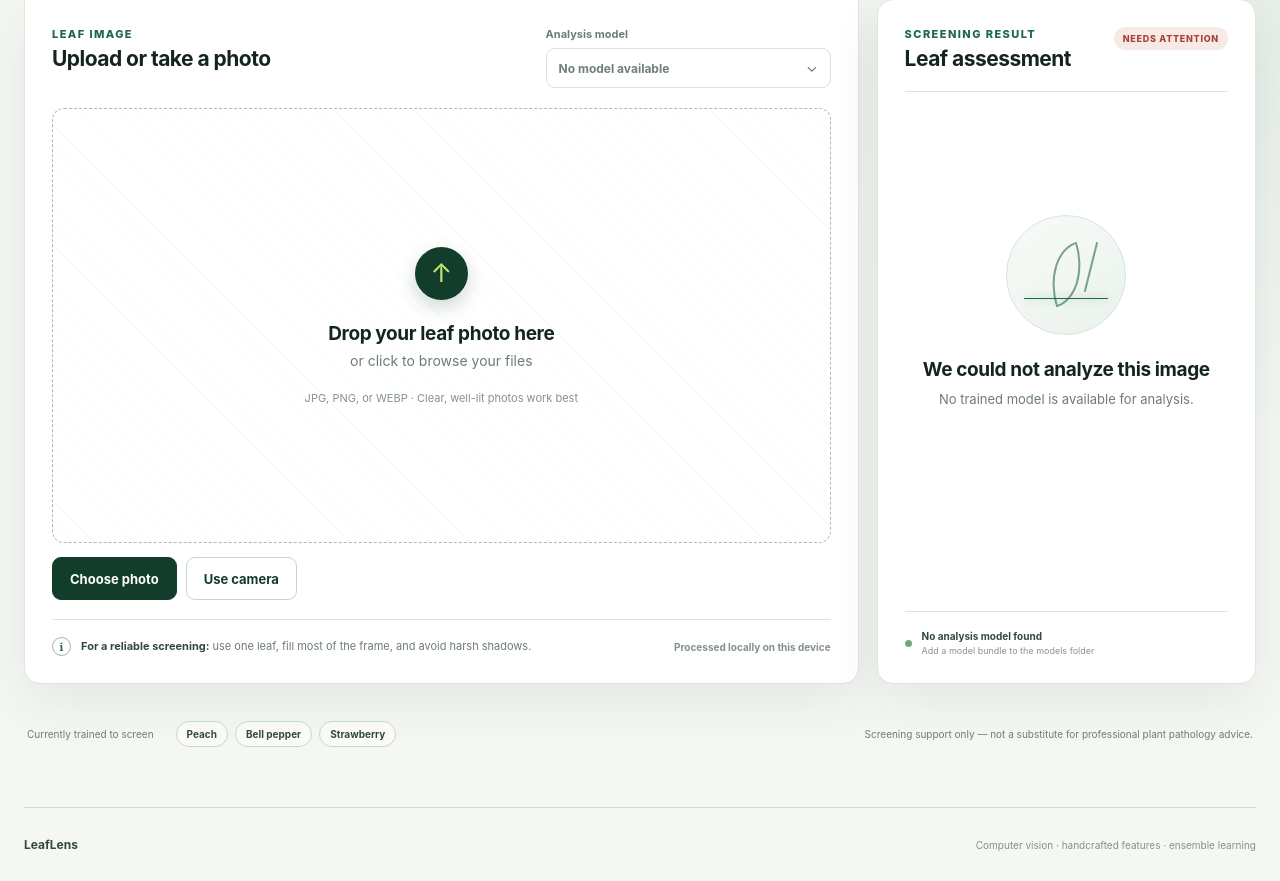
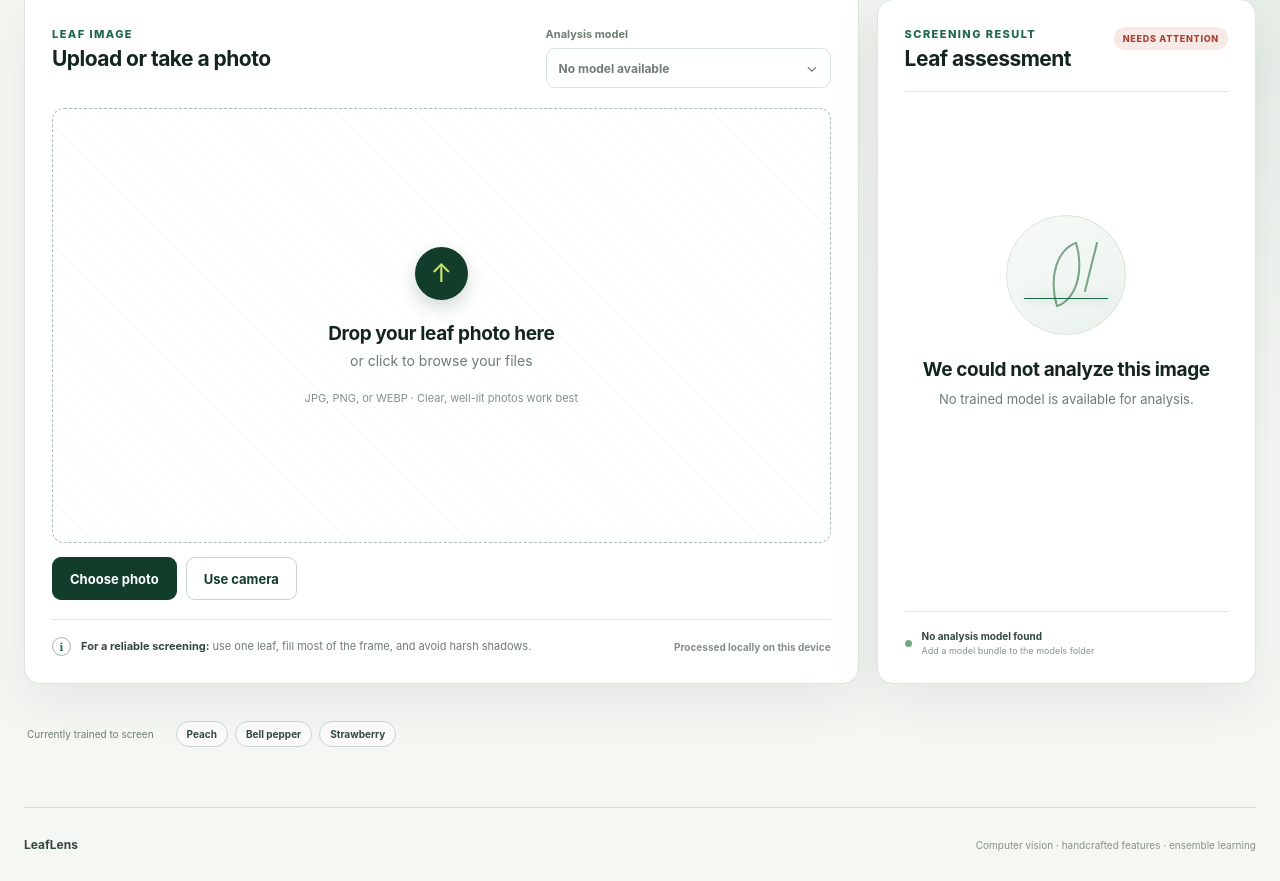
Before and after one commit to LecyLecy/plant-leaf-disease-classifier, a Flask app: page / in a window 1280 px wide. Shown: the part 436-1317 px from the top of the page. Run offline with Flask 3, Linux system fonts and the light colour scheme; data that the repository does not hold is empty.

Commit message:
Polish LeafLens branding and portfolio README

```diff
--- a/templates/index.html
+++ b/templates/index.html
@@ -5,7 +5,8 @@
     <meta name="viewport" content="width=device-width, initial-scale=1">
     <meta name="theme-color" content="#123d2b">
     <meta name="description" content="Identify common leaf diseases from a photo using computer vision.">
-    <title>LeafLens — Plant Disease Classifier</title>
+    <title>LeafLens</title>
+    <link rel="icon" type="image/svg+xml" href="{{ url_for('static', filename='leaflens-icon.svg') }}">
     <link rel="stylesheet" href="{{ url_for('static', filename='styles.css') }}">
   </head>
   <body>
@@ -190,7 +191,6 @@
           <span>Bell pepper</span>
           <span>Strawberry</span>
         </div>
-        <p class="disclaimer">Screening support only — not a substitute for professional plant pathology advice.</p>
       </section>
     </main>
 
```
Also changed, not shown: README.md, static/leaflens-icon.svg (added), 3 other files.
